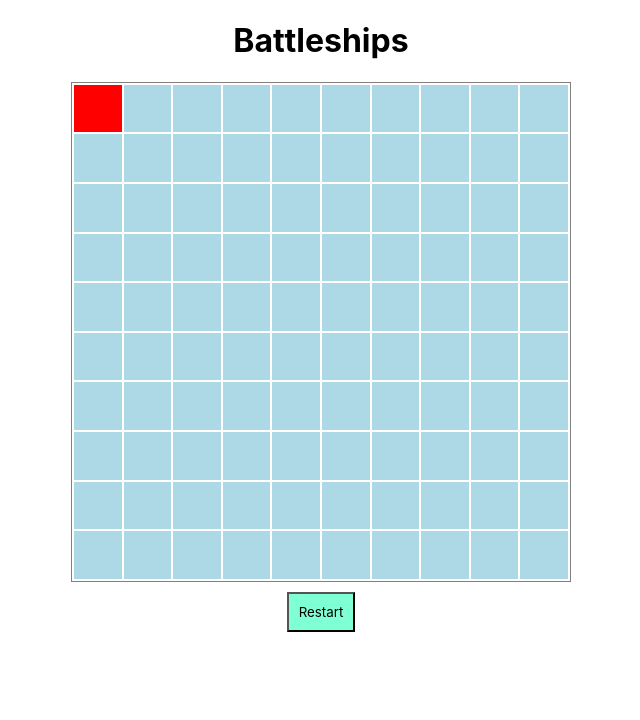
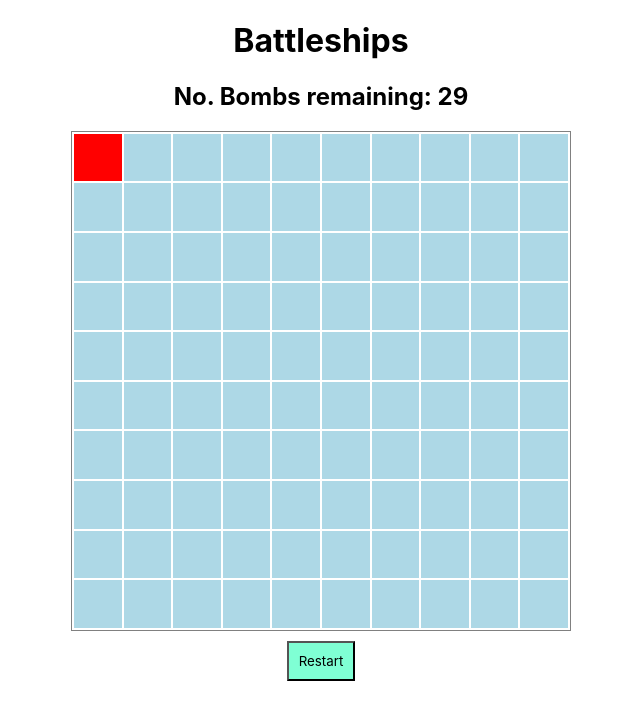
Before and after one commit to eviebutland/battleships, a website: page src/index.html in a window 1280 px wide. Both pictures are taken after a click on the element 416 px from the left and 108 px from the top of the page. Shown: the whole page, without its empty margins (319-959 px from the left). Drawn offline with nearby package versions, Linux system fonts and the light colour scheme.

Commit message:
displaying clicks and colours

```diff
--- a/src/index.html
+++ b/src/index.html
@@ -11,6 +11,9 @@
     <h1>Battleships</h1>
     <!-- requires drag and drop for the ships  -->
     <!-- limit number of clicks to 30-->
+    <div>
+        <h2></h2>
+    </div>
     <section>
             <table id="water" >
                     <tr>
--- a/src/index.js
+++ b/src/index.js
@@ -6,10 +6,21 @@ window.onload=function(){
     let bombs = 30;
 
     // hit ship
-    $('#water td').on('click', function() {
-        $(this).addClass("hit");
+    if (bombs >= 1){
+        $('#water td').on('click', function() {
+            $(this).addClass("hit");
+            console.log($('td').index(this)); // index of the box
+            bombs --;
+            $('h2').text(`No. Bombs remaining: ${bombs}`)
+        })
+    } else {
+        bombs = 0;
+    }
+
+    // miss ship
+    $('#water td').on('click', function(){
+        $(this).addClass("miss");
     })
-
 
 
 
```
